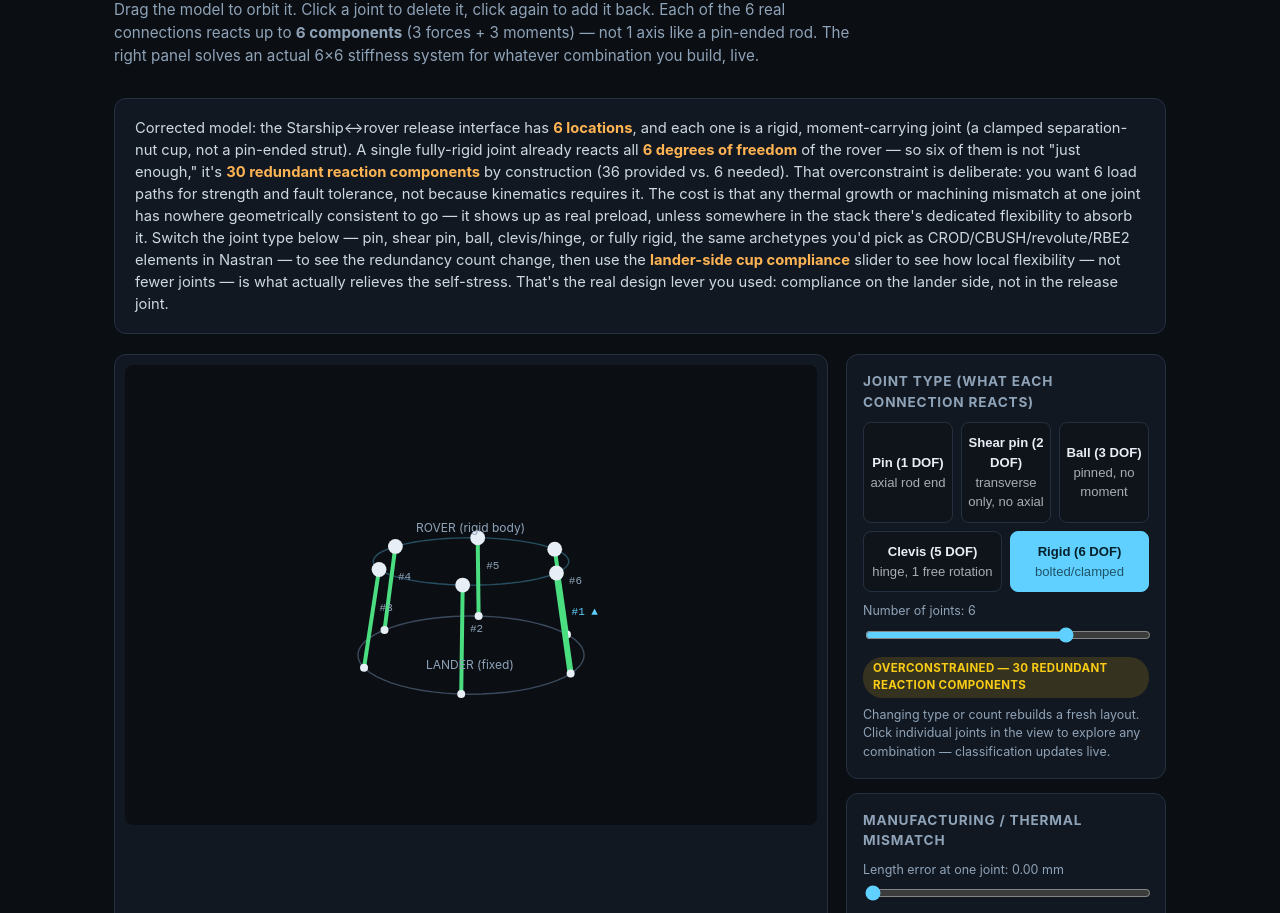
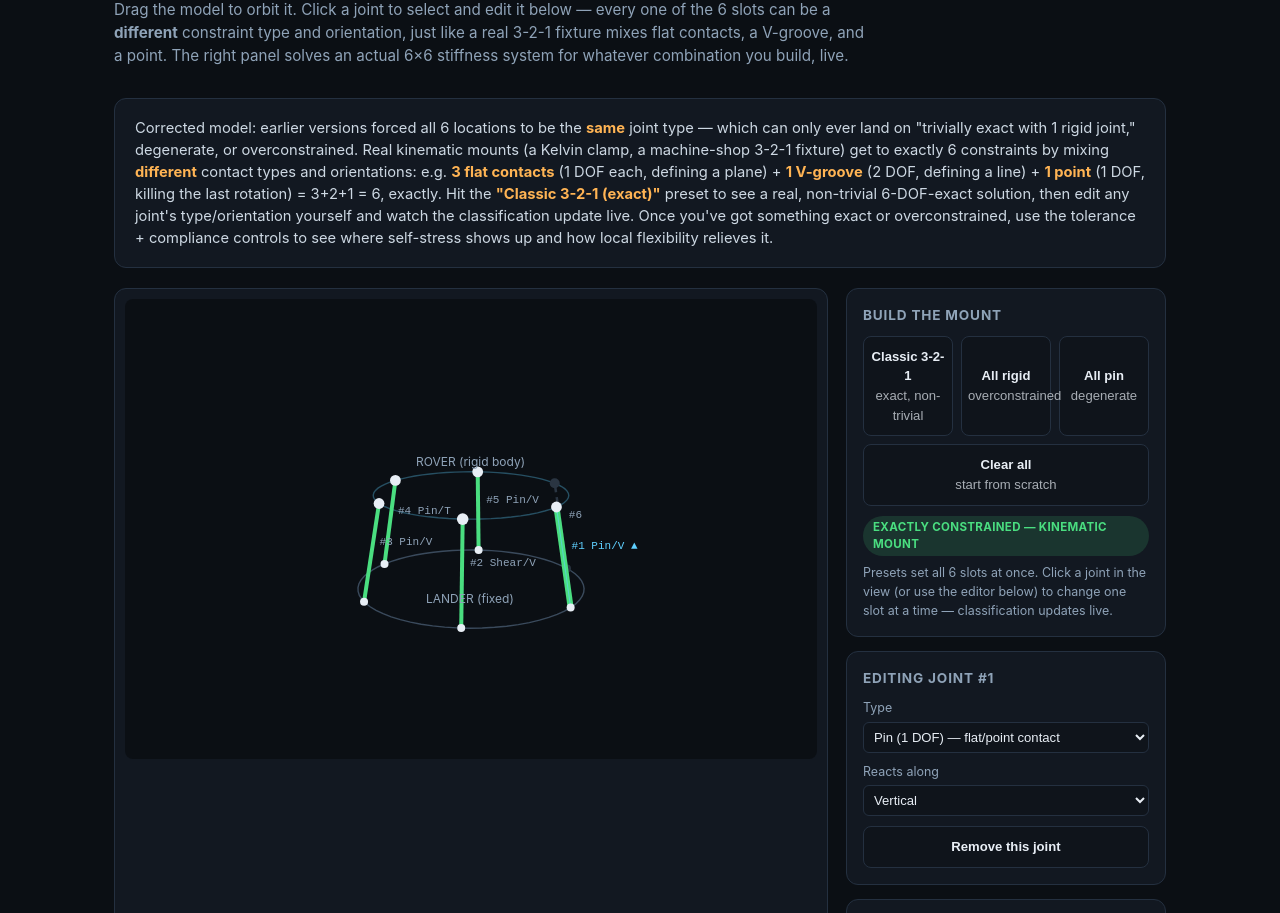
Before and after one commit to tslowery78/rover-mount-kinematics, a plain HTML site: page index.html in a window 1280 px wide. Shown: the part 73-986 px from the top of the page. Drawn offline with Linux system fonts and the light colour scheme.

Commit message:
Allow independent joint type/orientation per slot; add classic 3-2-1 exact-constraint preset

```diff
--- a/index.html
+++ b/index.html
@@ -54,35 +54,47 @@
 </head>
 <body>
 <header>
-  <h1>Kinematic vs Overconstrained: <span>6 rigid joints on a rover mount</span></h1>
-  <div class="sub">Drag the model to orbit it. Click a joint to delete it, click again to add it back. Each of the 6 real connections reacts up to <b>6 components</b> (3 forces + 3 moments) — not 1 axis like a pin-ended rod. The right panel solves an actual 6×6 stiffness system for whatever combination you build, live.</div>
+  <h1>Kinematic vs Overconstrained: <span>build your own 6-DOF rover mount</span></h1>
+  <div class="sub">Drag the model to orbit it. Click a joint to select and edit it below — every one of the 6 slots can be a <b>different</b> constraint type and orientation, just like a real 3-2-1 fixture mixes flat contacts, a V-groove, and a point. The right panel solves an actual 6×6 stiffness system for whatever combination you build, live.</div>
 </header>
 
 <div class="wrap">
   <div class="story">
-    Corrected model: the Starship↔rover release interface has <b>6 locations</b>, and each one is a rigid, moment-carrying joint (a clamped separation-nut cup, not a pin-ended strut). A single fully-rigid joint already reacts all <b>6 degrees of freedom</b> of the rover — so six of them is not "just enough," it's <b>30 redundant reaction components</b> by construction (36 provided vs. 6 needed). That overconstraint is deliberate: you want 6 load paths for strength and fault tolerance, not because kinematics requires it. The cost is that any thermal growth or machining mismatch at one joint has nowhere geometrically consistent to go — it shows up as real preload, unless somewhere in the stack there's dedicated flexibility to absorb it. Switch the joint type below — pin, shear pin, ball, clevis/hinge, or fully rigid, the same archetypes you'd pick as CROD/CBUSH/revolute/RBE2 elements in Nastran — to see the redundancy count change, then use the <b>lander-side cup compliance</b> slider to see how local flexibility — not fewer joints — is what actually relieves the self-stress. That's the real design lever you used: compliance on the lander side, not in the release joint.
+    Corrected model: earlier versions forced all 6 locations to be the <b>same</b> joint type — which can only ever land on "trivially exact with 1 rigid joint," degenerate, or overconstrained. Real kinematic mounts (a Kelvin clamp, a machine-shop 3-2-1 fixture) get to exactly 6 constraints by mixing <b>different</b> contact types and orientations: e.g. <b>3 flat contacts</b> (1 DOF each, defining a plane) + <b>1 V-groove</b> (2 DOF, defining a line) + <b>1 point</b> (1 DOF, killing the last rotation) = 3+2+1 = 6, exactly. Hit the <b>"Classic 3-2-1 (exact)"</b> preset to see a real, non-trivial 6-DOF-exact solution, then edit any joint's type/orientation yourself and watch the classification update live. Once you've got something exact or overconstrained, use the tolerance + compliance controls to see where self-stress shows up and how local flexibility relieves it.
   </div>
 
   <div class="layout">
     <div class="stage">
       <canvas id="c" width="900" height="460"></canvas>
-      <div class="hint">drag = orbit · scroll = zoom · click joint = remove/add</div>
+      <div class="hint">drag = orbit · scroll = zoom · click joint = select it below</div>
     </div>
 
     <div class="right">
       <div class="panel">
-        <h3>Joint type (what each connection reacts)</h3>
+        <h3>Build the mount</h3>
         <div class="presetrow">
-          <button class="preset" data-type="pin">Pin (1 DOF)<br><span style="font-weight:400;opacity:.7">axial rod end</span></button>
-          <button class="preset" data-type="shear">Shear pin (2 DOF)<br><span style="font-weight:400;opacity:.7">transverse only, no axial</span></button>
-          <button class="preset" data-type="ball">Ball (3 DOF)<br><span style="font-weight:400;opacity:.7">pinned, no moment</span></button>
-          <button class="preset" data-type="clevis">Clevis (5 DOF)<br><span style="font-weight:400;opacity:.7">hinge, 1 free rotation</span></button>
-          <button class="preset active" data-type="rigid">Rigid (6 DOF)<br><span style="font-weight:400;opacity:.7">bolted/clamped</span></button>
+          <button class="preset" data-preset="321">Classic 3-2-1<br><span style="font-weight:400;opacity:.7">exact, non-trivial</span></button>
+          <button class="preset" data-preset="all-rigid">All rigid<br><span style="font-weight:400;opacity:.7">overconstrained</span></button>
+          <button class="preset" data-preset="all-pin">All pin<br><span style="font-weight:400;opacity:.7">degenerate</span></button>
+          <button class="preset" data-preset="clear">Clear all<br><span style="font-weight:400;opacity:.7">start from scratch</span></button>
         </div>
-        <label class="small">Number of joints: <span id="njointsval">6</span></label>
-        <input type="range" id="njoints" min="1" max="8" step="1" value="6">
         <div id="classify" style="margin-top:8px;"></div>
-        <div class="sandbox-note">Changing type or count rebuilds a fresh layout. Click individual joints in the view to explore any combination — classification updates live.</div>
+        <div class="sandbox-note">Presets set all 6 slots at once. Click a joint in the view (or use the editor below) to change one slot at a time — classification updates live.</div>
+      </div>
+
+      <div class="panel">
+        <h3 id="editTitle">Editing Joint #1</h3>
+        <label class="small">Type</label>
+        <select id="editType">
+          <option value="pin">Pin (1 DOF) — flat/point contact</option>
+          <option value="shear">Shear pin (2 DOF) — V-groove/dowel</option>
+          <option value="ball">Ball (3 DOF) — pinned, no moment</option>
+          <option value="clevis">Clevis (5 DOF) — hinge, 1 free rotation</option>
+          <option value="rigid">Rigid (6 DOF) — bolted/clamped</option>
+        </select>
+        <label class="small" id="editAxisLabel">Reacts along</label>
+        <select id="editAxis"></select>
+        <button class="preset" id="editRemove" style="width:100%;margin-top:10px;">Remove this joint</button>
       </div>
 
       <div class="panel">
@@ -117,7 +129,7 @@
 </div>
 
 <footer>
-  Model: N joints evenly spaced on a rover ring, each directly above a matching lander point. Pin = 1 reaction row (axial, vertical). Ball = 3 rows (vertical + local radial + local tangential force). Rigid = ball's 3 force rows plus 3 pure-moment rows about the same 3 local axes — a full 6×6 reaction block per joint, i.e. an RBE2-style rigid connection rather than a CROD pin. Global stiffness K = Σ kᵢ·rowᵢ⊗rowᵢ solved directly (Gaussian elimination, no canned answers) for an applied lunar-gravity wrench and for an imposed length-error vector at the selected joint/axis. Translational stiffness ≈ steel ⌀10mm bolt/rod; rotational stiffness is a representative bolted-flange value (both order-of-magnitude, not a specific hardware spec). Rover assumed 1200 kg, lunar g = 1.62 m/s².
+  Model: 6 joint slots evenly spaced on a rover ring, each directly above a matching lander point, each independently configurable. Pin reacts 1 translation axis (flat/point contact). Shear pin reacts the 2 axes NOT chosen (V-groove/dowel, free along its own axis). Ball reacts all 3 translations, no moment. Clevis reacts all 3 translations plus 2 of 3 moments (free to rotate about the chosen hinge axis). Rigid reacts all 6. Global stiffness K = Σ kᵢ·rowᵢ⊗rowᵢ, each row a screw-theory constraint [â, r̂×â] (or [0, n̂] for a pure moment), solved directly (Gaussian elimination, no canned answers) for an applied lunar-gravity wrench and for an imposed length-error vector at the selected joint/axis. Translational stiffness ≈ steel ⌀10mm bolt/rod; rotational stiffness is a representative bolted-flange value (both order-of-magnitude, not a specific hardware spec). Rover assumed 1200 kg, lunar g = 1.62 m/s².
 </footer>
 
 <script>
@@ -176,12 +188,18 @@
   const ROVER_MASS = 1200; // kg
   const G_MOON = 1.62; // m/s^2
 
-  let jointType = 'rigid'; // 'pin' | 'ball' | 'rigid'
+  const ALL_AXES = ['vertical','radial','tangential'];
   let nJoints = 6;
   let joints = buildJoints(nJoints);
+  // per-joint config, independent of position: type + orientation
+  let jointCfg = {}; // id -> {type, axis}  (axis meaning depends on type, see AXIS_ROLE below)
+  function defaultCfg(id){ return {type:'rigid', axis:'vertical'}; }
+  joints.forEach(j=> jointCfg[j.id]=defaultCfg(j.id));
+
   let removed = new Set();
   let tolJoint = 0;
-  let tolAxis = 'vertical'; // 'vertical' | 'radial' | 'tangential'
+  let tolAxis = 'vertical';
+  let selectedJoint = 0; // joint currently shown in the per-joint editor
 
   function activeJoints(){ return joints.filter(j=>!removed.has(j.id)); }
 
@@ -192,41 +210,82 @@
     return {radial, tangential, vertical};
   }
 
-  // Real joint archetypes (Nastran-flavored): forceAxes = translations reacted,
-  // momentAxes = rotations reacted. dof = forceAxes.length + momentAxes.length.
-  const JOINT_DEFS = {
-    pin:    { forceAxes:['vertical'],                       momentAxes:[] },                         // CROD / rod-end bearing
-    shear:  { forceAxes:['radial','tangential'],            momentAxes:[] },                         // dowel/shear pin, axially free
-    ball:   { forceAxes:['vertical','radial','tangential'], momentAxes:[] },                         // CBUSH translation-only
-    clevis: { forceAxes:['vertical','radial','tangential'], momentAxes:['radial','vertical'] },      // pin joint, free to rotate about tangential (hinge) axis
-    rigid:  { forceAxes:['vertical','radial','tangential'], momentAxes:['radial','tangential','vertical'] } // RBE2 / bolted
-  };
-  function axesForType(type){ return JOINT_DEFS[type].forceAxes; }
-  function dofCountForType(type){ const d=JOINT_DEFS[type]; return d.forceAxes.length+d.momentAxes.length; }
+  // AXIS_ROLE explains what the "axis" field means per type:
+  //  pin:    axis = the single direction reacted (a flat/point contact, normal = axis)
+  //  shear:  axis = the direction left FREE (a V-groove/dowel — reacts the other two)
+  //  clevis: axis = the FREE rotation axis (hinge) — reacts all translation + the other two moments
+  //  ball, rigid: axis unused (fully symmetric in translation)
+  function typeLabel(type){
+    return {pin:'Pin (1 DOF)', shear:'Shear pin (2 DOF)', ball:'Ball (3 DOF)', clevis:'Clevis (5 DOF)', rigid:'Rigid (6 DOF)'}[type];
+  }
+  function dofCountForType(type){
+    return {pin:1, shear:2, ball:3, clevis:5, rigid:6}[type];
+  }
+  // force axes actually reacted, given type+axis (used for tolerance-axis dropdown & rendering)
+  function forceAxesFor(type, axis){
+    if(type==='pin') return [axis];
+    if(type==='shear') return ALL_AXES.filter(a=>a!==axis);
+    return ALL_AXES; // ball, clevis, rigid all react full translation
+  }
+  function momentAxesFor(type, axis){
+    if(type==='clevis') return ALL_AXES.filter(a=>a!==axis);
+    if(type==='rigid') return ALL_AXES;
+    return [];
+  }
 
   // build reaction rows for one joint: {row:[6], kind:'force'|'moment', jointId, axis, kNominal}
-  function jointRows(j, type){
+  function jointRows(j){
+    const cfg = jointCfg[j.id];
     const {radial, tangential, vertical} = localFrame(j.theta);
     const dirs = {radial, tangential, vertical};
     const r = j.apex;
-    const def = JOINT_DEFS[type];
     const rows=[];
-    def.forceAxes.forEach(axisName=>{
+    forceAxesFor(cfg.type, cfg.axis).forEach(axisName=>{
       const a = dirs[axisName];
       const m = cross(r,a);
       rows.push({row:[a[0],a[1],a[2],m[0],m[1],m[2]], kind:'force', jointId:j.id, axis:axisName, kNominal:K_TRANS});
     });
-    def.momentAxes.forEach(axisName=>{
+    momentAxesFor(cfg.type, cfg.axis).forEach(axisName=>{
       const a=dirs[axisName];
       rows.push({row:[0,0,0,a[0],a[1],a[2]], kind:'moment', jointId:j.id, axis:axisName, kNominal:K_ROT});
     });
     return rows;
   }
 
-  function assemble(active, type){
+  function assemble(active){
     let rows=[];
-    active.forEach(j=> rows=rows.concat(jointRows(j,type)));
+    active.forEach(j=> rows=rows.concat(jointRows(j)));
     return rows;
+  }
+
+  // ---------- presets ----------
+  function applyPreset(name){
+    if(name==='all-rigid'){
+      nJoints=6; joints=buildJoints(nJoints); jointCfg={};
+      joints.forEach(j=> jointCfg[j.id]={type:'rigid',axis:'vertical'});
+      removed=new Set();
+    } else if(name==='all-pin'){
+      nJoints=6; joints=buildJoints(nJoints); jointCfg={};
+      joints.forEach(j=> jointCfg[j.id]={type:'pin',axis:'vertical'});
+      removed=new Set();
+    } else if(name==='321'){
+      // classic 3-2-1 kinematic fixture: 3 flat contacts (plane) + 1 V-groove (line) + 1 point
+      nJoints=6; joints=buildJoints(nJoints); jointCfg={};
+      joints.forEach(j=> jointCfg[j.id]={type:'pin',axis:'vertical'});
+      // joints 0,2,4 (0,120,240 deg): plane — 3 vertical pins (default above)
+      // joint 1 (60 deg): V-groove — shear pin free along vertical (reacts radial+tangential)
+      jointCfg[1] = {type:'shear', axis:'vertical'};
+      // joint 3 (180 deg): single point resisting the last DOF (yaw) — pin along tangential
+      jointCfg[3] = {type:'pin', axis:'tangential'};
+      // remove the unused slots (5th, 6th) — only 5 contacts needed for 3+2+1=6
+      removed = new Set([5]);
+      // joint id 0? keep 0,2,4 default vertical pins; joint 5 removed
+    } else if(name==='clear'){
+      nJoints=6; joints=buildJoints(nJoints); jointCfg={};
+      joints.forEach(j=> jointCfg[j.id]={type:'pin',axis:'vertical'});
+      removed = new Set(joints.map(j=>j.id));
+    }
+    selectedJoint = activeJoints().length? activeJoints()[0].id : 0;
   }
 
   function buildKg(rowObjs, kOverride){
@@ -241,7 +300,7 @@
 
   function computeAll(){
     const active = activeJoints();
-    const rowObjs = assemble(active, jointType);
+    const rowObjs = assemble(active);
     const nRows = rowObjs.length;
     const compliance = parseFloat(document.getElementById('compliance').value)/100;
 
@@ -296,50 +355,84 @@
   const tolLabel=document.getElementById('tolval');
   const jointSel=document.getElementById('jointSel');
   const axisSel=document.getElementById('axisSel');
-  const njointsSlider=document.getElementById('njoints');
-  const njointsLabel=document.getElementById('njointsval');
   const complianceSlider=document.getElementById('compliance');
   const complianceLabel=document.getElementById('compval');
+  const editType=document.getElementById('editType');
+  const editAxis=document.getElementById('editAxis');
+  const editAxisLabel=document.getElementById('editAxisLabel');
+  const editTitle=document.getElementById('editTitle');
+  const editRemoveBtn=document.getElementById('editRemove');
+
+  const AXIS_ROLE_LABEL = {pin:'Reacts along', shear:'Free (unreacted) along', clevis:'Free to rotate about'};
 
   function refreshSelects(){
     const active=activeJoints();
     jointSel.innerHTML='';
     active.forEach(j=>{
       const opt=document.createElement('option');
-      opt.value=j.id; opt.textContent=`Joint #${j.id+1}`;
+      opt.value=j.id; opt.textContent=`Joint #${j.id+1} (${typeLabel(jointCfg[j.id].type)})`;
       jointSel.appendChild(opt);
     });
     if(!active.find(j=>j.id===tolJoint)) tolJoint = active.length? active[0].id : 0;
     jointSel.value=tolJoint;
 
-    const axes=axesForType(jointType);
+    const tolCfg = jointCfg[tolJoint];
+    const axes = tolCfg ? forceAxesFor(tolCfg.type, tolCfg.axis) : [];
     axisSel.innerHTML='';
     axes.forEach(ax=>{
       const opt=document.createElement('option');
       opt.value=ax; opt.textContent=ax[0].toUpperCase()+ax.slice(1);
       axisSel.appendChild(opt);
     });
-    if(!axes.includes(tolAxis)) tolAxis=axes[0];
-    axisSel.value=tolAxis;
+    if(!axes.includes(tolAxis)) tolAxis=axes.length?axes[0]:'vertical';
+    if(axes.length) axisSel.value=tolAxis;
+
+    // per-joint editor
+    if(!joints.find(j=>j.id===selectedJoint)) selectedJoint=joints[0].id;
+    const cfg=jointCfg[selectedJoint];
+    const isRemoved=removed.has(selectedJoint);
+    editTitle.textContent = `Editing Joint #${selectedJoint+1}`;
+    editType.value=cfg.type;
+    if(cfg.type==='ball' || cfg.type==='rigid'){
+      editAxisLabel.style.display='none';
+      editAxis.style.display='none';
+    } else {
+      editAxisLabel.style.display='';
+      editAxis.style.display='';
+      editAxisLabel.textContent = AXIS_ROLE_LABEL[cfg.type];
+      editAxis.innerHTML='';
+      ALL_AXES.forEach(ax=>{
+        const opt=document.createElement('option');
+        opt.value=ax; opt.textContent=ax[0].toUpperCase()+ax.slice(1);
+        editAxis.appendChild(opt);
+      });
+      editAxis.value=cfg.axis;
+    }
+    editRemoveBtn.textContent = isRemoved? 'Restore this joint' : 'Remove this joint';
   }
 
   jointSel.addEventListener('change', ()=>{ tolJoint=parseInt(jointSel.value); update(); });
   axisSel.addEventListener('change', ()=>{ tolAxis=axisSel.value; update(); });
   tolSlider.addEventListener('input', ()=>{ tolLabel.textContent=parseFloat(tolSlider.value).toFixed(2)+' mm'; update(); });
   complianceSlider.addEventListener('input', ()=>{ complianceLabel.textContent=complianceSlider.value+'%'; update(); });
-  njointsSlider.addEventListener('input', ()=>{
-    nJoints=parseInt(njointsSlider.value);
-    njointsLabel.textContent=nJoints;
-    joints=buildJoints(nJoints);
-    removed=new Set();
+
+  editType.addEventListener('change', ()=>{
+    jointCfg[selectedJoint].type = editType.value;
+    if(!jointCfg[selectedJoint].axis) jointCfg[selectedJoint].axis='vertical';
+    update();
+  });
+  editAxis.addEventListener('change', ()=>{
+    jointCfg[selectedJoint].axis = editAxis.value;
+    update();
+  });
+  editRemoveBtn.addEventListener('click', ()=>{
+    if(removed.has(selectedJoint)) removed.delete(selectedJoint); else removed.add(selectedJoint);
     update();
   });
 
   document.querySelectorAll('button.preset').forEach(btn=>{
     btn.addEventListener('click', ()=>{
-      document.querySelectorAll('button.preset').forEach(b=>b.classList.remove('active'));
-      btn.classList.add('active');
-      jointType=btn.dataset.type;
+      applyPreset(btn.dataset.preset);
       update();
     });
   });
@@ -453,6 +546,8 @@
     hitboxes=[];
     items.forEach(it=>{
       const {j,pB,pA,isRemoved,f}=it;
+      const cfg = jointCfg[j.id];
+      const isSelected = j.id===selectedJoint;
       ctx.beginPath();
       ctx.moveTo(pB.x,pB.y); ctx.lineTo(pA.x,pA.y);
       if(isRemoved){
@@ -460,13 +555,18 @@
       } else {
         ctx.setLineDash([]);
         ctx.strokeStyle = colorForForce(f, maxRef);
-        ctx.lineWidth = j.id===tolJoint ? 6 : 4;
+        ctx.lineWidth = isSelected ? 6 : (j.id===tolJoint ? 5 : 4);
       }
       ctx.stroke();
       ctx.setLineDash([]);
+      if(isSelected){
+        ctx.beginPath(); ctx.moveTo(pB.x,pB.y); ctx.lineTo(pA.x,pA.y);
+        ctx.strokeStyle='#5fd0ff'; ctx.lineWidth=1; ctx.globalAlpha=0.6;
+        ctx.stroke(); ctx.globalAlpha=1;
+      }
 
       // endpoints — apex marker sized by reacted DOF count
-      const dofCount = isRemoved? 0 : dofCountForType(jointType);
+      const dofCount = isRemoved? 0 : dofCountForType(cfg.type);
       [pB,pA].forEach((p,idx)=>{
         ctx.beginPath(); ctx.arc(p.x,p.y, idx===1?5+dofCount*0.4:4, 0,7);
         ctx.fillStyle = isRemoved? '#2a3542' : '#e8eef5';
@@ -476,8 +576,9 @@
       const midx=(pB.x+pA.x)/2, midy=(pB.y+pA.y)/2;
       hitboxes.push({id:j.id, x:midx, y:midy, isRemoved});
 
+      const tag = isRemoved? '' : ` ${typeLabel(cfg.type).split(' ')[0]}${cfg.type==='pin'||cfg.type==='shear'||cfg.type==='clevis' ? '/'+cfg.axis[0].toUpperCase() : ''}`;
       ctx.font='11px monospace'; ctx.fillStyle= j.id===tolJoint? '#5fd0ff':'#8fa3b8';
-      ctx.fillText(`#${j.id+1}${j.id===tolJoint?' ▲':''}`, midx+8, midy-8);
+      ctx.fillText(`#${j.id+1}${tag}${j.id===tolJoint?' ▲':''}`, midx+8, midy-8);
     });
 
     // labels
@@ -495,11 +596,12 @@
       if(d<bestD){ bestD=d; best=h; }
     });
     if(best){
-      if(best.isRemoved) removed.delete(best.id); else removed.add(best.id);
+      selectedJoint = best.id;
       update();
     }
   });
 
+  applyPreset('321');
   resize();
   update();
 })();
```
